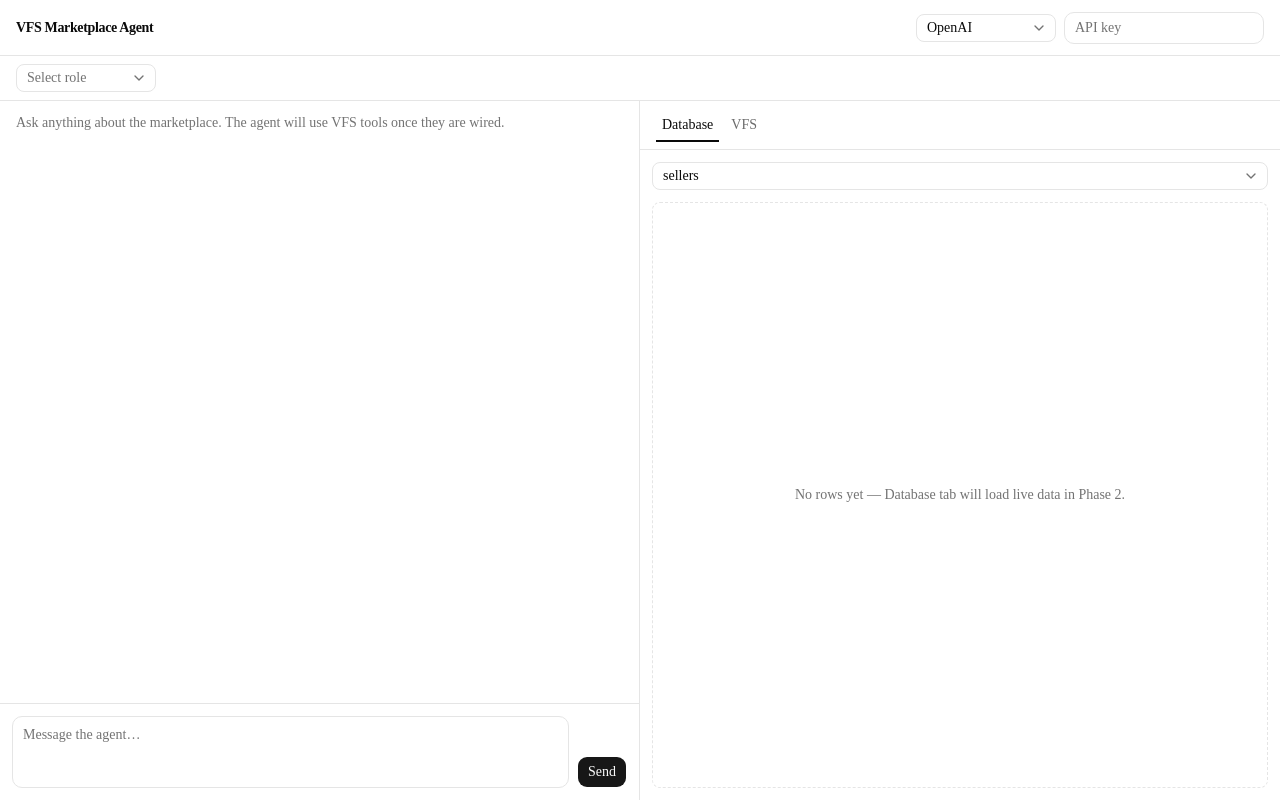
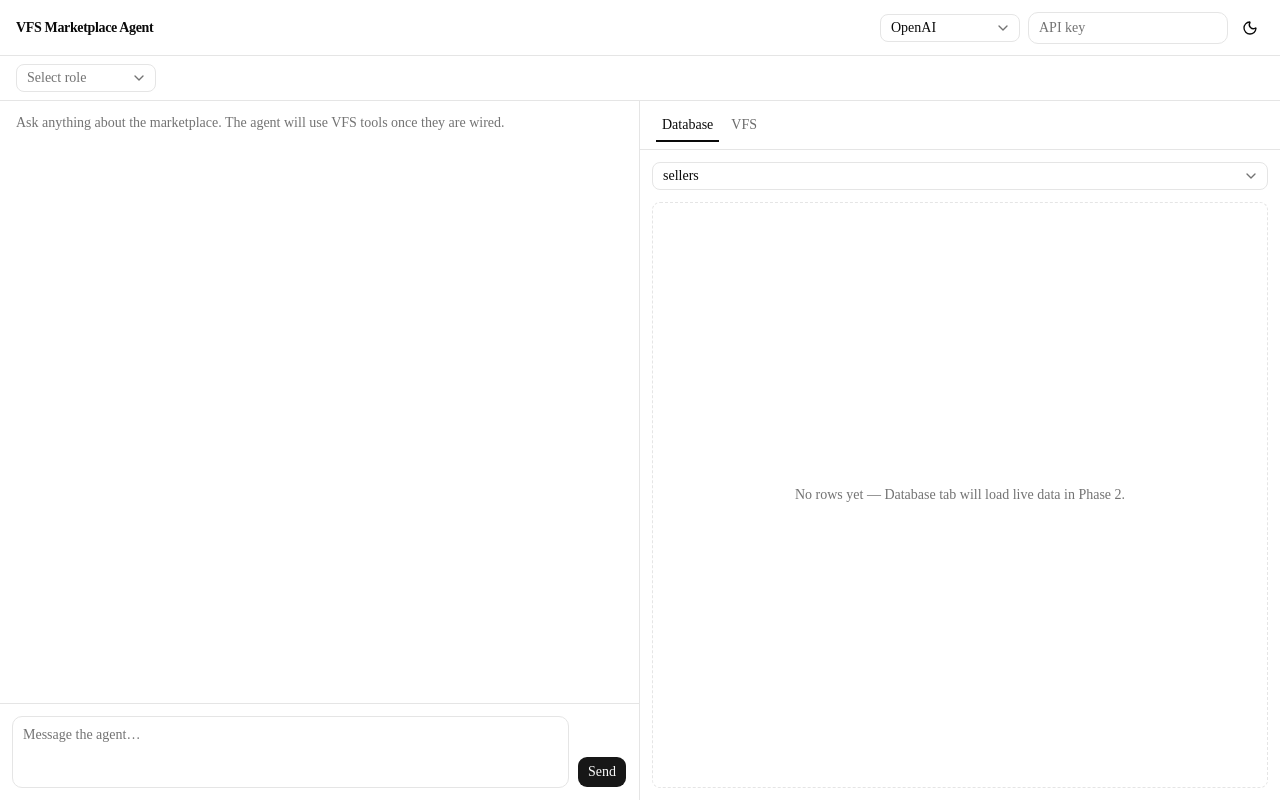
Before and after one commit to ritesh28/vfs-marketplace-agent, a Next.js app: page / in a window 1280 px wide. Built offline with nearby package versions, Linux system fonts and the light colour scheme.

Commit message:
feat: add light/dark theme toggle
Persist theme preference in localStorage and place the control on the right side of the header.

Co-authored-by: Cursor <cursoragent@cursor.com>

```diff
--- a/app/page.tsx
+++ b/app/page.tsx
@@ -5,11 +5,19 @@ import { ChatPanel } from "@/components/chat-panel";
 import { PersonaPicker } from "@/components/persona-picker";
 import { ProviderKeyControls } from "@/components/provider-key-controls";
 import { RightPanel } from "@/components/right-panel";
+import { ThemeToggle } from "@/components/theme-toggle";
 
 export default function Home() {
   return (
     <div className="bg-background flex h-svh flex-col overflow-hidden">
-      <AppHeader controls={<ProviderKeyControls />} />
+      <AppHeader
+        controls={
+          <>
+            <ProviderKeyControls />
+            <ThemeToggle />
+          </>
+        }
+      />
       <PersonaPicker />
       <div className="grid min-h-0 flex-1 grid-cols-1 md:grid-cols-2">
         <section className="min-h-0 border-b md:border-r md:border-b-0">
--- /dev/null
+++ b/components/theme-toggle.tsx
@@ -0,0 +1,43 @@
+"use client";
+
+import { MoonIcon, SunIcon } from "lucide-react";
+import { useEffect, useState } from "react";
+
+import { Button } from "@/components/ui/button";
+import { applyTheme, loadTheme, saveTheme, type ThemeMode } from "@/lib/theme-storage";
+
+export function ThemeToggle() {
+  const [theme, setTheme] = useState<ThemeMode>("light");
+  const [hydrated, setHydrated] = useState(false);
+
+  useEffect(() => {
+    const next = loadTheme();
+    setTheme(next);
+    applyTheme(next);
+    setHydrated(true);
+  }, []);
+
+  function toggleTheme() {
+    const next: ThemeMode = theme === "dark" ? "light" : "dark";
+    setTheme(next);
+    saveTheme(next);
+    applyTheme(next);
+  }
+
+  return (
+    <Button
+      type="button"
+      variant="ghost"
+      size="icon-sm"
+      onClick={toggleTheme}
+      aria-label={theme === "dark" ? "Switch to light mode" : "Switch to dark mode"}
+      disabled={!hydrated}
+    >
+      {theme === "dark" ? (
+        <SunIcon className="size-4" />
+      ) : (
+        <MoonIcon className="size-4" />
+      )}
+    </Button>
+  );
+}
--- /dev/null
+++ b/lib/theme-storage.ts
@@ -0,0 +1,38 @@
+export type ThemeMode = "light" | "dark";
+
+const THEME_KEY = "vfs-marketplace:theme";
+
+function canUseStorage() {
+  return typeof window !== "undefined" && typeof window.localStorage !== "undefined";
+}
+
+export function loadTheme(): ThemeMode {
+  if (!canUseStorage()) {
+    return "light";
+  }
+
+  const stored = window.localStorage.getItem(THEME_KEY);
+  if (stored === "light" || stored === "dark") {
+    return stored;
+  }
+
+  return window.matchMedia("(prefers-color-scheme: dark)").matches
+    ? "dark"
+    : "light";
+}
+
+export function saveTheme(theme: ThemeMode) {
+  if (!canUseStorage()) {
+    return;
+  }
+
+  window.localStorage.setItem(THEME_KEY, theme);
+}
+
+export function applyTheme(theme: ThemeMode) {
+  if (typeof document === "undefined") {
+    return;
+  }
+
+  document.documentElement.classList.toggle("dark", theme === "dark");
+}
```
